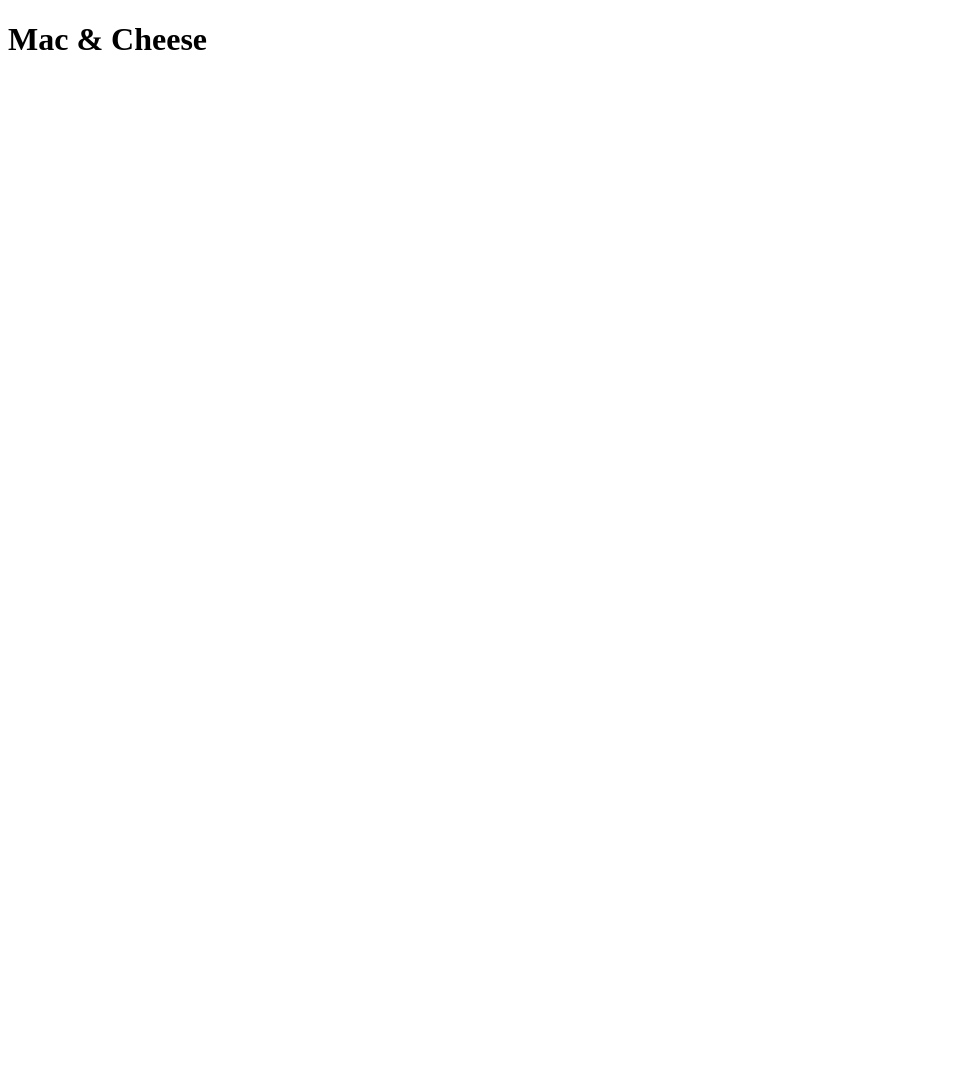
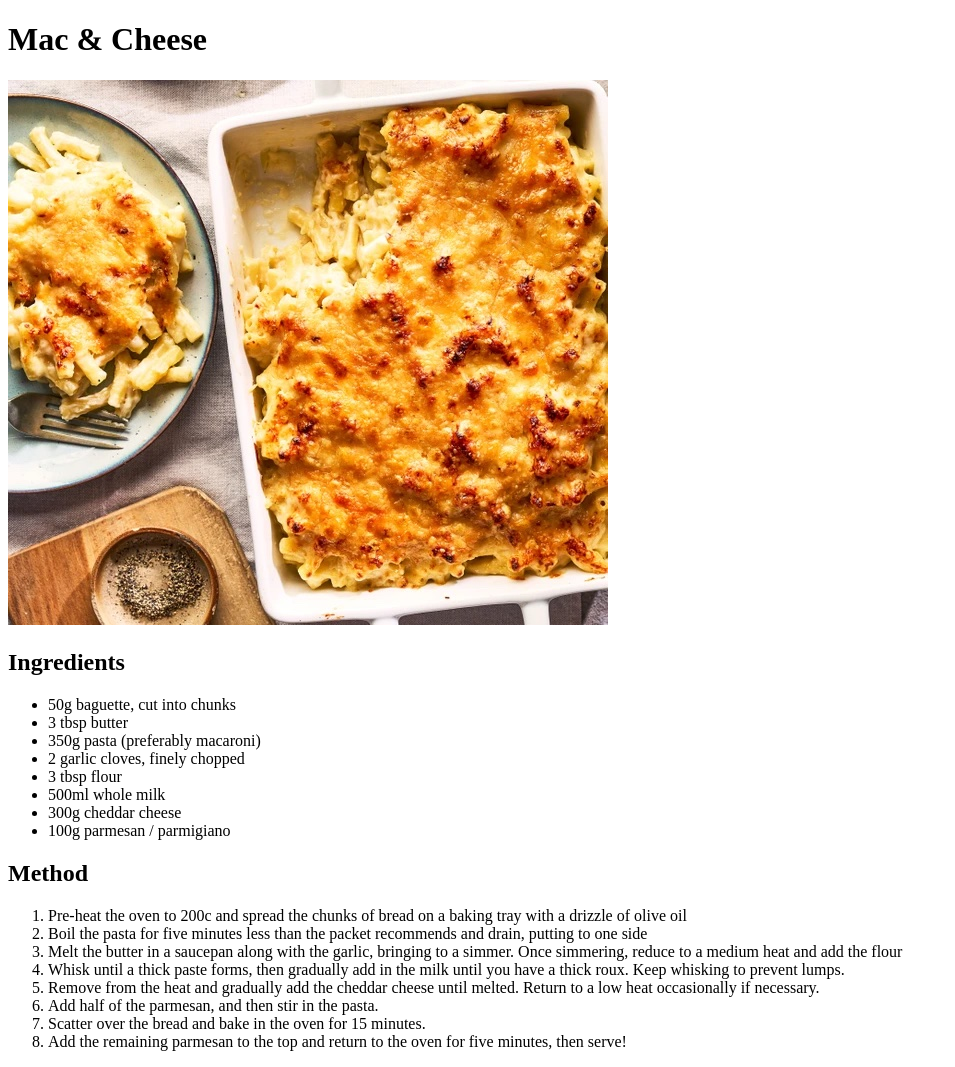
Before and after one commit to DarthEros/odin-recipes, a plain HTML site: page recipes/macandcheese.html in a window 1280 px wide. Shown: the whole page, without its empty margins (0-955 px from the left). Before the commit the page ends 800 px from the top, so only its background shows below. Drawn offline with Linux system fonts and the light colour scheme.

Commit message:
Add the mac and cheese recipe

```diff
--- a/recipes/macandcheese.html
+++ b/recipes/macandcheese.html
@@ -6,5 +6,28 @@
 </head>
 <body>
     <h1>Mac & Cheese</h1>
+    <img src="../images/mac_and_cheese.jpg">
+    <h2>Ingredients</h2>
+    <ul>
+        <li>50g baguette, cut into chunks</li>
+        <li>3 tbsp butter</li>
+        <li>350g pasta (preferably macaroni)</li>
+        <li>2 garlic cloves, finely chopped</li>
+        <li>3 tbsp flour</li>
+        <li>500ml whole milk</li>
+        <li>300g cheddar cheese</li>
+        <li>100g parmesan / parmigiano</li>
+    </ul>
+    <h2>Method</h2>
+    <ol>
+        <li>Pre-heat the oven to 200c and spread the chunks of bread on a baking tray with a drizzle of olive oil</li>
+        <li>Boil the pasta for five minutes less than the packet recommends and drain, putting to one side</li>
+        <li>Melt the butter in a saucepan along with the garlic, bringing to a simmer. Once simmering, reduce to a medium heat and add the flour</li>
+        <li>Whisk until a thick paste forms, then gradually add in the milk until you have a thick roux. Keep whisking to prevent lumps.</li>
+        <li>Remove from the heat and gradually add the cheddar cheese until melted. Return to a low heat occasionally if necessary.</li>
+        <li>Add half of the parmesan, and then stir in the pasta.</li>
+        <li>Scatter over the bread and bake in the oven for 15 minutes.</li>
+        <li>Add the remaining parmesan to the top and return to the oven for five minutes, then serve!</li>
+    </ol>
 </body>
 </html>
```
Also changed, not shown: images/mac_and_cheese.jpg (added), 1 other file.
